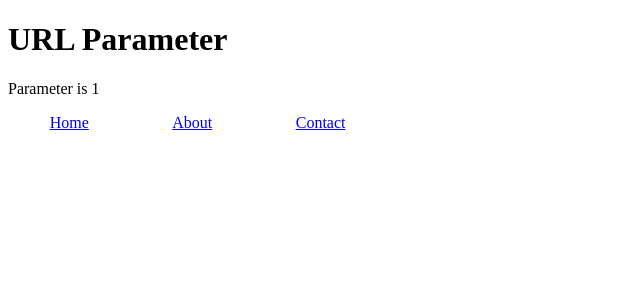
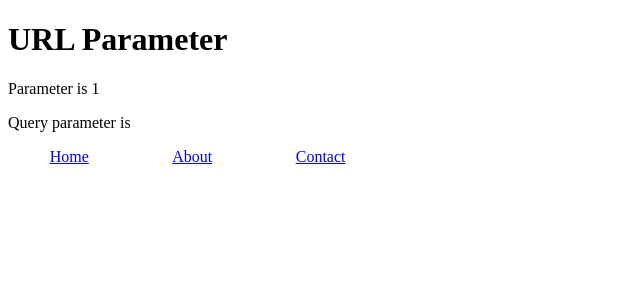
Before and after one commit to k-kudo-hub/react-practice2, a React (Create React App) app in the folder section_3/: page /contact/1 in a window 1280 px wide. Shown: the top 300 px of the page, without its empty margins (0-640 px from the left). Built offline with nearby package versions, Linux system fonts and the light colour scheme.

Commit message:
Used useLocation to get the query parameters.

```diff
--- a/section_3/src/components/Contact.jsx
+++ b/section_3/src/components/Contact.jsx
@@ -8,6 +8,7 @@
       <h1>Contact is here!</h1>
       <nav className={links}>
         <Link to="/contact/1">URL Parameter</Link>
+        <Link to="/contact/1?name=hoge">Query Parameter</Link>
       </nav>
     </div>
   )
--- a/section_3/src/components/ContactParameter.jsx
+++ b/section_3/src/components/ContactParameter.jsx
@@ -1,11 +1,14 @@
-import { useParams } from "react-router-dom";
+import { useParams, useLocation } from "react-router-dom";
 
 export const ContactParameter = () => {
   const { id } = useParams();
+  const { search } = useLocation();
+  const query = new URLSearchParams(search);
   return (
     <div>
       <h1>URL Parameter</h1>
       <p>Parameter is {id}</p>
+      <p>Query parameter is {query.get("name")}</p>
     </div>
   );
 };
```
